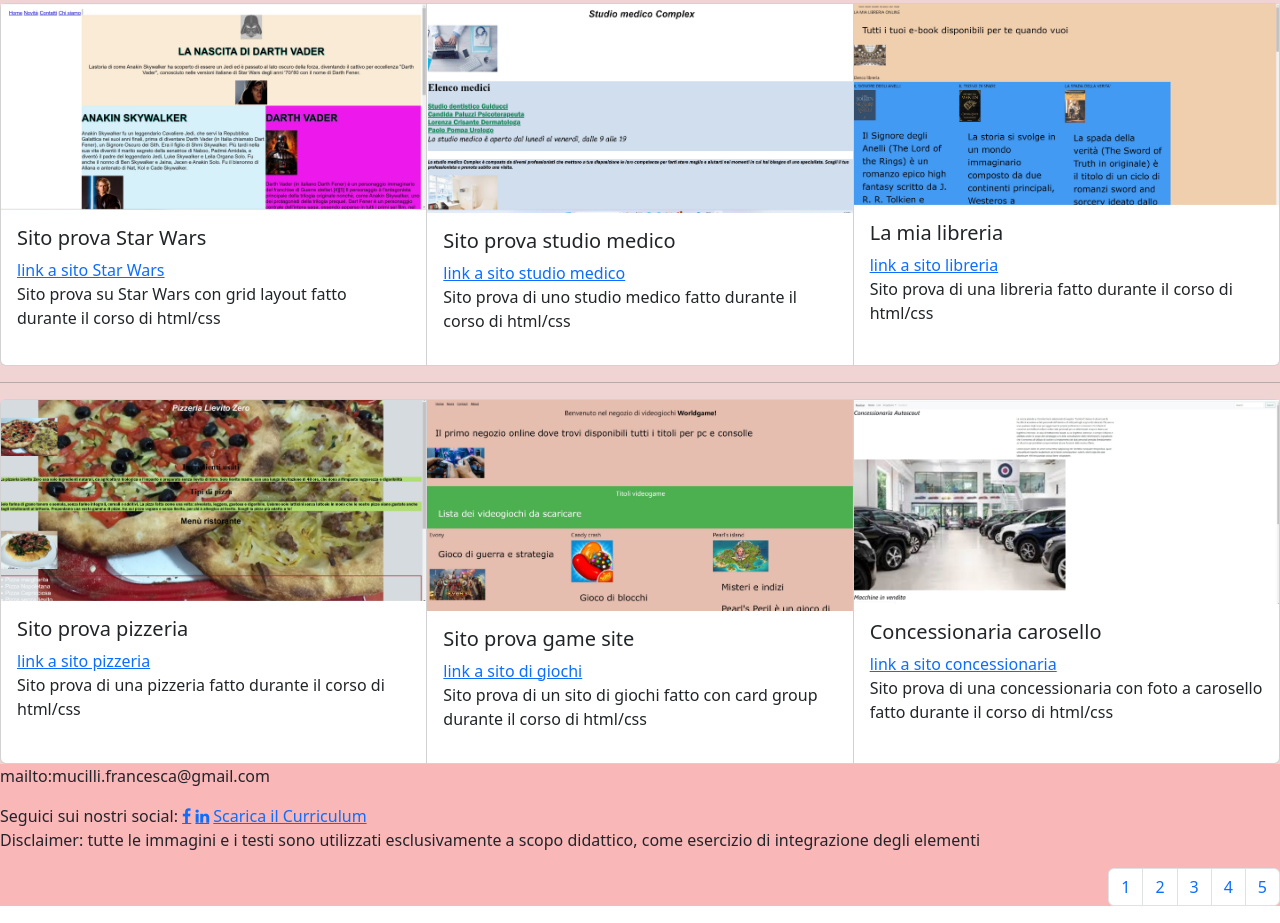
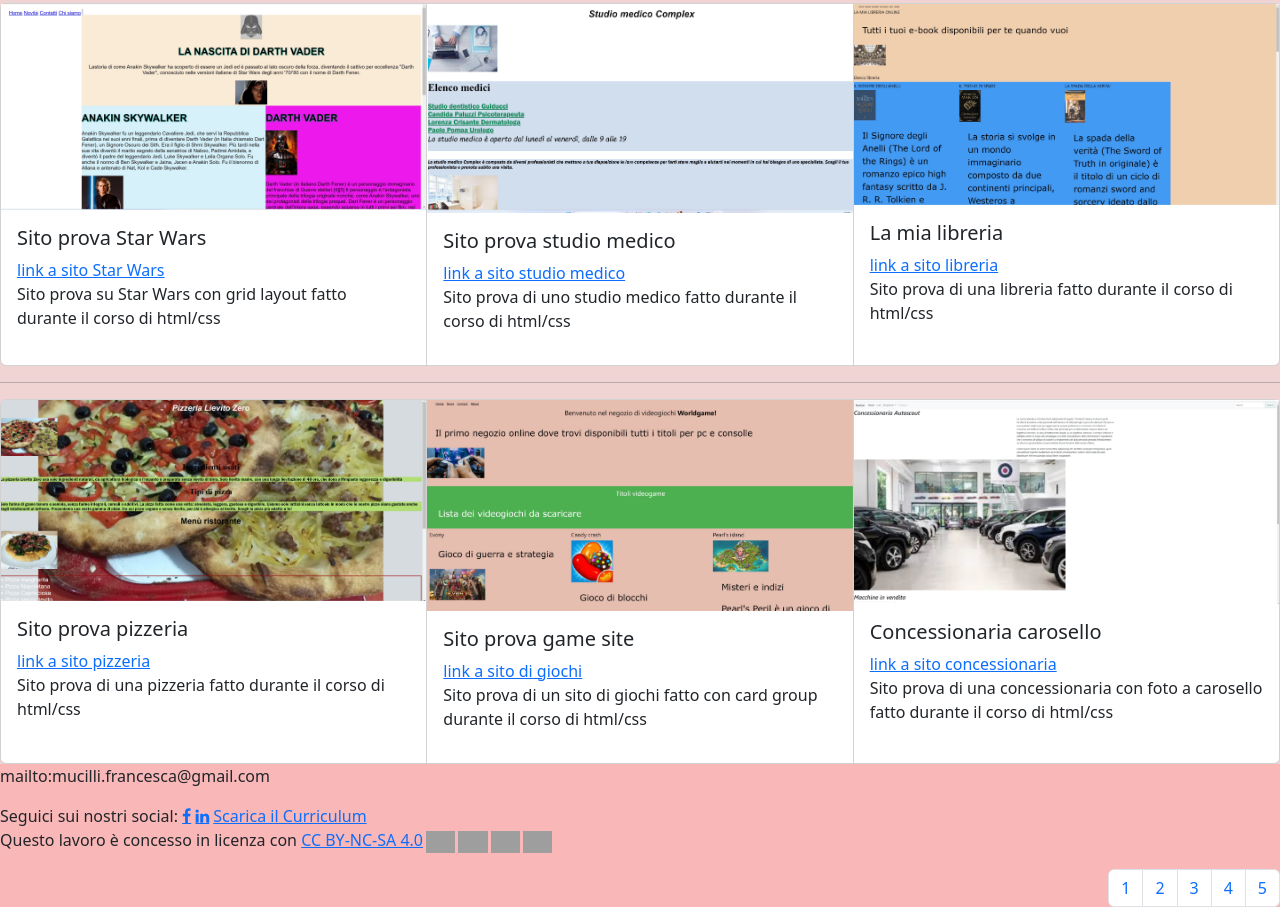
Before and after one commit to FrancescaMucilli/portfolio, a plain HTML site: page portfolio.html in a window 1280 px wide. Shown: the part 195-1118 px from the top of the page. Drawn offline with nearby package versions, Linux system fonts and the light colour scheme; grey boxes are pictures that could not be loaded.

Commit message:
Update portfolio.html

```diff
--- a/portfolio.html
+++ b/portfolio.html
@@ -118,7 +118,8 @@
             Seguici sui nostri social:       <a href="https://www.facebook.com/lericettedikikkalove" class="fa fa-facebook"></a>
             <a href="https://www.linkedin.com/in/francesca-mucilli-268561233/" class="fa fa-linkedin"></a>
         <a href="cv.pdf" download="cv_francesca_mucilli">Scarica il Curriculum</a>
-        <p>Disclaimer: tutte le immagini e i testi sono utilizzati esclusivamente a scopo didattico, come esercizio di integrazione degli elementi</p>
+                    <p xmlns:cc="http://creativecommons.org/ns#" >Questo lavoro è concesso in licenza con <a href="http://creativecommons.org/licenses/by-nc-sa/4.0/?ref= chooser-v1" target="_blank" rel="license noopener noreferrer" style="display:inline-block;">CC BY-NC-SA 4.0<img style="height:22px!important;margin-left:3px ;allineamento verticale:text-bottom;" src="https://mirrors.creativecommons.org/presskit/icons/cc.svg?ref=chooser-v1"><img style="height:22px!important;margin-left:3px;vertical-align:text -metter il fondo a;" src="https://mirrors.creativecommons.org/presskit/icons/by.svg?ref=chooser-v1"><img style="height:22px!important;margin-left:3px;vertical-align:text -metter il fondo a;" src="https://mirrors.creativecommons.org/presskit/icons/nc.svg?ref=chooser-v1"><img style="height:22px!important;margin-left:3px;vertical-align:text -metter il fondo a;" src="https://mirrors.creativecommons.org/presskit/icons/sa.svg?ref=chooser-v1"></a></p>
+
 
                 <nav aria-label="Page navigation">
                     <ul class="pagination justify-content-end">
```
